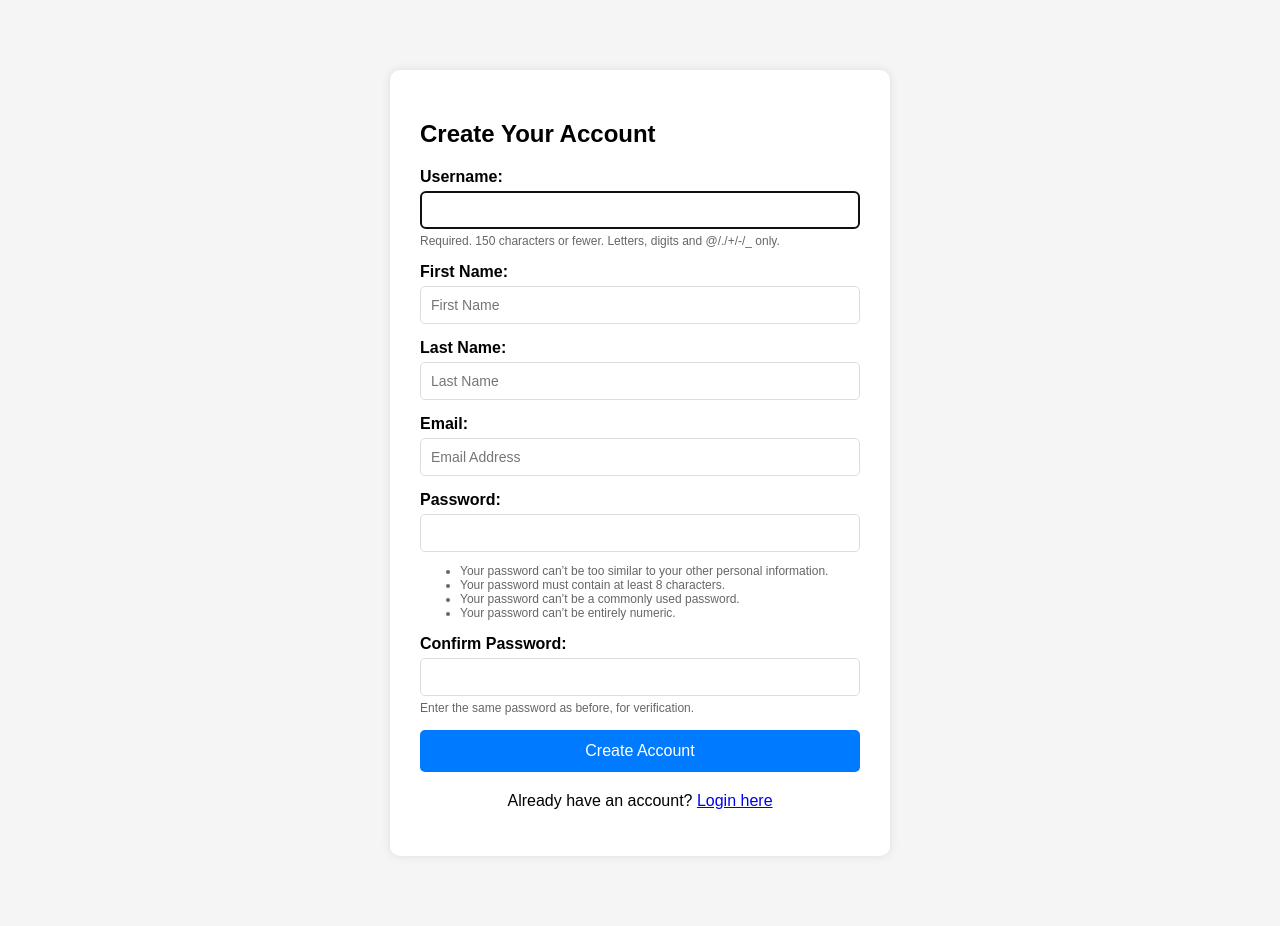
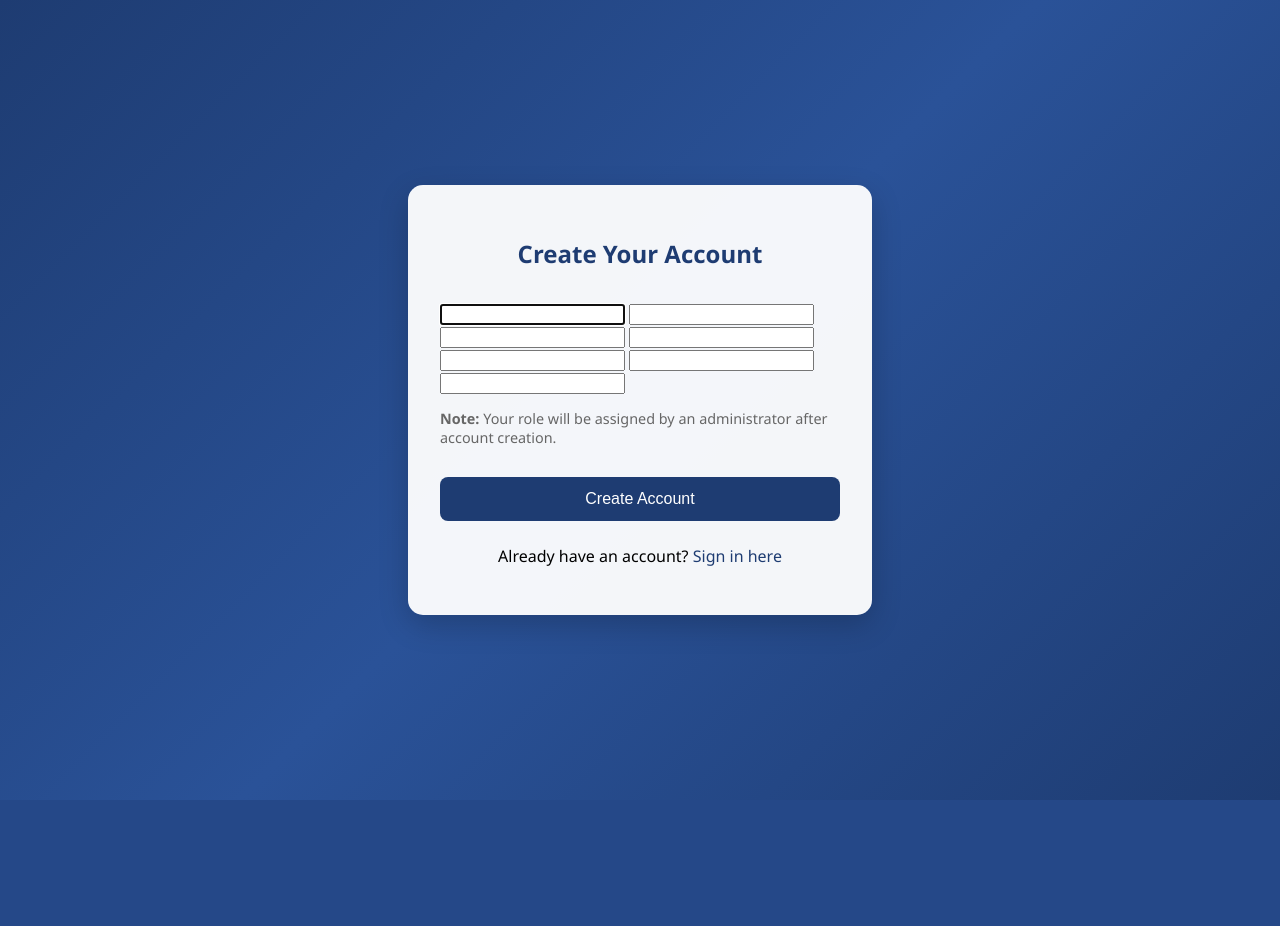
Before and after one commit to MarkyD22/Post-Grad-Project, a Django app: page /accounts/signup/ in a window 1280 px wide. After the commit the page ends 800 px from the top, so only its background shows below. Run offline with Django 5.2, Linux system fonts and the light colour scheme; parts of the project's set-up code (start-up, migrations or seed data) failed here and were passed over.

Commit message:
Add files via upload
Updated User access with the new views for Quality and Maintenance. Created the dashboards

```diff
--- /dev/null
+++ b/S00044234_Maint_Calib_Db/OldCode.txt
@@ -0,0 +1,5 @@
+from django.contrib import admin
+from django.contrib.auth.models import User
+from django.contrib.auth.admin import UserAdmin as BaseUserAdmin
+from django.utils.html import format_html
+from .models import UserProfile
--- a/S00044234_Maint_Calib_Db/myapp/forms.py
+++ b/S00044234_Maint_Calib_Db/myapp/forms.py
@@ -1,49 +1,20 @@
 from django import forms
 from django.contrib.auth.forms import UserCreationForm
 from django.contrib.auth.models import User
-from myapp.models import Item
-
-#My place holder for the Maintenance Calibration landing page
-class ItemForm(forms.ModelForm):
-    class Meta:
-        model = Item
-        fields = ['name', 'description']
+from .models import UserProfile
 
 #Signup Form
-class SignUpForm(UserCreationForm):
-    first_name = forms.CharField(
-        max_length=30,
-        required=True,
-        widget=forms.TextInput(attrs={'class': 'form-control', 'placeholder': 'First Name'})
-    )
-    last_name = forms.CharField(
-        max_length=30,
-        required=True,
-        widget=forms.TextInput(attrs={'class': 'form-control', 'placeholder': 'Last Name'})
-    )
-    email = forms.EmailField(
-        required=True,
-        widget=forms.EmailInput(attrs={'class': 'form-control', 'placeholder': 'Email Address'})
-    )
-    employee_id = forms.CharField(
-        max_length=20,
-        required=False,
-        widget=forms.TextInput(attrs={'class': 'form-control', 'placeholder': 'Employee ID (Optional)'})
-    )
+class CustomUserCreationForm(UserCreationForm):
+    first_name = forms.CharField(max_length=30, required=True)
+    last_name = forms.CharField(max_length=30, required=True)
+    email = forms.EmailField(required=True)
+    employee_id = forms.CharField(max_length=20, required=False)
 
-class Meta:
+    class Meta:
         model = User
         fields = ('username', 'first_name', 'last_name', 'email', 'employee_id', 'password1', 'password2')
-        widgets = {
-            'username': forms.TextInput(attrs={'class': 'form-control', 'placeholder': 'Username'}),
-        }
 
-def __init__(self, *args, **kwargs):
-        super().__init__(*args, **kwargs)
-        self.fields['password1'].widget.attrs.update({'class': 'form-control', 'placeholder': 'Password'})
-        self.fields['password2'].widget.attrs.update({'class': 'form-control', 'placeholder': 'Confirm Password'})
-
-def save(self, commit=True):
+    def save(self, commit=True):
         user = super().save(commit=False)
         user.first_name = self.cleaned_data['first_name']
         user.last_name = self.cleaned_data['last_name']
@@ -51,7 +22,8 @@ def save(self, commit=True):
 
         if commit:
             user.save()
-            # Update the profile that was automatically created
+            # The profile will be automatically created with default role 'maintenance'
+            # due to the signal in models.py
             if hasattr(user, 'profile'):
                 user.profile.employee_id = self.cleaned_data.get('employee_id', '')
                 user.profile.save()
--- a/S00044234_Maint_Calib_Db/myapp/models.py
+++ b/S00044234_Maint_Calib_Db/myapp/models.py
@@ -1,7 +1,7 @@
 from django.db import models
 from django.contrib.auth.models import User
 from django.db.models.signals import post_save
-from django.dispatch import receive
+from django.dispatch import receiver
 
 # Create your models here.
 
--- a/S00044234_Maint_Calib_Db/myapp/templates/myapp/signup.html
+++ b/S00044234_Maint_Calib_Db/myapp/templates/myapp/signup.html
@@ -3,244 +3,132 @@
 <head>
     <meta charset="UTF-8">
     <meta name="viewport" content="width=device-width, initial-scale=1.0">
-    <title>Sign Up</title>
+    <title>Sign Up - Maintenance & Calibration System</title>
     <style>
         body {
-            font-family: Arial, sans-serif;
-            max-width: 500px;
-            margin: 50px auto;
-            padding: 20px;
-            background-color: #f5f5f5;
+            font-family: 'Segoe UI', Tahoma, Geneva, Verdana, sans-serif;
+            background: linear-gradient(135deg, #1e3c72 0%, #2a5298 50%, #1e3c72 100%);
+            min-height: 100vh;
+            display: flex;
+            align-items: center;
+            justify-content: center;
+            margin: 0;
         }
+
         .signup-container {
-            background: white;
-            padding: 30px;
-            border-radius: 10px;
-            box-shadow: 0 0 10px rgba(0,0,0,0.1);
+            background: rgba(255, 255, 255, 0.95);
+            padding: 2rem;
+            border-radius: 15px;
+            box-shadow: 0 10px 30px rgba(0,0,0,0.2);
+            width: 100%;
+            max-width: 400px;
         }
-        .form-group {
-            margin-bottom: 15px;
-        }
-        label {
-            display: block;
-            margin-bottom: 5px;
-            font-weight: bold;
-        }
-        input[type="text"], input[type="email"], input[type="password"] {
+
+        .form-control {
             width: 100%;
-            padding: 10px;
-            border: 1px solid #ddd;
-            border-radius: 5px;
-            font-size: 14px;
+            padding: 0.8rem;
+            margin-bottom: 1rem;
+            border: 2px solid #ddd;
+            border-radius: 8px;
+            font-size: 1rem;
             box-sizing: border-box;
         }
+
+        .form-control:focus {
+            border-color: #1e3c72;
+            outline: none;
+        }
+
         .btn {
-            background-color: #007bff;
+            background: #1e3c72;
             color: white;
-            padding: 12px 30px;
+            padding: 0.8rem 2rem;
             border: none;
+            border-radius: 8px;
+            font-size: 1rem;
+            cursor: pointer;
+            width: 100%;
+            margin-top: 1rem;
+        }
+
+        .btn:hover {
+            background: #2a5298;
+        }
+
+        .title {
+            color: #1e3c72;
+            text-align: center;
+            margin-bottom: 2rem;
+        }
+
+        .help-text {
+            font-size: 0.9rem;
+            color: #666;
+            margin-top: 0.5rem;
+        }
+
+        .messages {
+            margin-bottom: 1rem;
+        }
+
+        .alert {
+            padding: 0.8rem;
             border-radius: 5px;
-            cursor: pointer;
-            font-size: 16px;
-            width: 100%;
+            margin-bottom: 1rem;
         }
-        .btn:hover {
-            background-color: #0056b3;
+
+        .alert-success {
+            background: #d4edda;
+            border: 1px solid #c3e6cb;
+            color: #155724;
         }
-        .messages {
-            margin-bottom: 20px;
+
+        .text-center {
+            text-align: center;
         }
-        .alert {
-            padding: 10px;
-            border-radius: 5px;
-            margin-bottom: 10px;
+
+        .link {
+            color: #1e3c72;
+            text-decoration: none;
         }
-        .alert-success {
-            background-color: #d4edda;
-            color: #155724;
-            border: 1px solid #c3e6cb;
-        }
-        .alert-error {
-            background-color: #f8d7da;
-            color: #721c24;
-            border: 1px solid #f5c6cb;
-        }
-        .help-text {
-            font-size: 12px;
-            color: #666;
-            margin-top: 5px;
-        }
-        .error-message, .errorlist {
-            color: #dc3545;
-            font-size: 14px;
-            margin-top: 5px;
-            list-style: none;
-            padding: 0;
-        }
-        .login-link {
-            text-align: center;
-            margin-top: 20px;
+
+        .link:hover {
+            text-decoration: underline;
         }
     </style>
-    <script>
-        function validateForm() {
-            // Clear previous error messages
-            document.querySelectorAll('.error-message').forEach(el => el.textContent = '');
-
-            let isValid = true;
-
-            // Get form fields
-            const username = document.getElementById('id_username').value.trim();
-            const email = document.getElementById('id_email').value.trim();
-            const password1 = document.getElementById('id_password1').value;
-            const password2 = document.getElementById('id_password2').value;
-
-            // Username validation
-            if (username.length < 3) {
-                document.getElementById('username-error').textContent = 'Username must be at least 3 characters long.';
-                isValid = false;
-            }
-
-            // Email validation
-            const emailRegex = /^[^\s@]+@[^\s@]+\.[^\s@]+$/;
-            if (!emailRegex.test(email)) {
-                document.getElementById('email-error').textContent = 'Please enter a valid email address.';
-                isValid = false;
-            }
-
-            // Password validation
-            if (password1.length < 8) {
-                document.getElementById('password1-error').textContent = 'Password must be at least 8 characters long.';
-                isValid = false;
-            }
-
-            // Password confirmation
-            if (password1 !== password2) {
-                document.getElementById('password2-error').textContent = 'Passwords do not match.';
-                isValid = false;
-            }
-
-            return isValid;
-        }
-    </script>
 </head>
 <body>
     <div class="signup-container">
-        <h2>Create Your Account</h2>
+        <h2 class="title">Create Your Account</h2>
 
-        <!-- Display Django messages -->
         {% if messages %}
             <div class="messages">
                 {% for message in messages %}
-                    <div class="alert alert-{{ message.tags }}">
-                        {{ message }}
-                    </div>
+                    <div class="alert alert-{{ message.tags }}">{{ message }}</div>
                 {% endfor %}
             </div>
         {% endif %}
 
-        <!-- Django Form with method="post" -->
-        <form id="signupForm" method="post" onsubmit="return validateForm()">
+        <form method="post">
             {% csrf_token %}
 
-            <!-- Username -->
-            <div class="form-group">
-                <label for="{{ form.username.id_for_label }}">Username:</label>
-                {{ form.username }}
-                <div class="error-message" id="username-error"></div>
-                {% if form.username.help_text %}
-                    <div class="help-text">{{ form.username.help_text }}</div>
-                {% endif %}
-                {% if form.username.errors %}
-                    <ul class="errorlist">
-                        {% for error in form.username.errors %}
-                            <li>{{ error }}</li>
-                        {% endfor %}
-                    </ul>
-                {% endif %}
-            </div>
+            {{ form.username }}
+            {{ form.first_name }}
+            {{ form.last_name }}
+            {{ form.email }}
+            {{ form.employee_id }}
+            {{ form.password1 }}
+            {{ form.password2 }}
 
-            <!-- First Name -->
-            <div class="form-group">
-                <label for="{{ form.first_name.id_for_label }}">First Name:</label>
-                {{ form.first_name }}
-                <div class="error-message" id="firstname-error"></div>
-                {% if form.first_name.errors %}
-                    <ul class="errorlist">
-                        {% for error in form.first_name.errors %}
-                            <li>{{ error }}</li>
-                        {% endfor %}
-                    </ul>
-                {% endif %}
-            </div>
-
-            <!-- Last Name -->
-            <div class="form-group">
-                <label for="{{ form.last_name.id_for_label }}">Last Name:</label>
-                {{ form.last_name }}
-                <div class="error-message" id="lastname-error"></div>
-                {% if form.last_name.errors %}
-                    <ul class="errorlist">
-                        {% for error in form.last_name.errors %}
-                            <li>{{ error }}</li>
-                        {% endfor %}
-                    </ul>
-                {% endif %}
-            </div>
-
-            <!-- Email -->
-            <div class="form-group">
-                <label for="{{ form.email.id_for_label }}">Email:</label>
-                {{ form.email }}
-                <div class="error-message" id="email-error"></div>
-                {% if form.email.errors %}
-                    <ul class="errorlist">
-                        {% for error in form.email.errors %}
-                            <li>{{ error }}</li>
-                        {% endfor %}
-                    </ul>
-                {% endif %}
-            </div>
-
-            <!-- Password -->
-            <div class="form-group">
-                <label for="{{ form.password1.id_for_label }}">Password:</label>
-                {{ form.password1 }}
-                <div class="error-message" id="password1-error"></div>
-                {% if form.password1.help_text %}
-                    <div class="help-text">{{ form.password1.help_text }}</div>
-                {% endif %}
-                {% if form.password1.errors %}
-                    <ul class="errorlist">
-                        {% for error in form.password1.errors %}
-                            <li>{{ error }}</li>
-                        {% endfor %}
-                    </ul>
-                {% endif %}
-            </div>
-
-            <!-- Confirm Password -->
-            <div class="form-group">
-                <label for="{{ form.password2.id_for_label }}">Confirm Password:</label>
-                {{ form.password2 }}
-                <div class="error-message" id="password2-error"></div>
-                {% if form.password2.help_text %}
-                    <div class="help-text">{{ form.password2.help_text }}</div>
-                {% endif %}
-                {% if form.password2.errors %}
-                    <ul class="errorlist">
-                        {% for error in form.password2.errors %}
-                            <li>{{ error }}</li>
-                        {% endfor %}
-                    </ul>
-                {% endif %}
+            <div class="help-text">
+                <p><strong>Note:</strong> Your role will be assigned by an administrator after account creation.</p>
             </div>
 
             <button type="submit" class="btn">Create Account</button>
         </form>
 
-        <div class="login-link">
-            <p>Already have an account? <a href="/admin/login/">Login here</a></p>
+        <div class="text-center" style="margin-top: 1.5rem;">
+            <p>Already have an account? <a href="{% url 'login' %}" class="link">Sign in here</a></p>
         </div>
     </div>
 </body>
--- a/S00044234_Maint_Calib_Db/myapp/urls.py
+++ b/S00044234_Maint_Calib_Db/myapp/urls.py
@@ -3,11 +3,13 @@ from . import views
 
 urlpatterns = [
     path('', views.home, name='home'),
-    #path('', views.item_list, name='item_list'),
-    path('add/', views.add_item, name='add_item'),
     path('accounts/signup/', views.signup, name='signup'),
     path('accounts/login/', views.login_view, name='login'),
     path('logout/', views.logout_view, name='logout'),
+    path('dashboard/', views.dashboard, name='dashboard'),
+    path('admin-dashboard/', views.admin_dashboard, name='admin_dashboard'),
+    path('maintenance-dashboard/', views.maintenance_dashboard, name='maintenance_dashboard'),
+    path('quality-dashboard/', views.quality_dashboard, name='quality_dashboard'),
     path('test/', views.test, name='test')
 
 ]
--- a/S00044234_Maint_Calib_Db/myapp/views.py
+++ b/S00044234_Maint_Calib_Db/myapp/views.py
@@ -1,10 +1,10 @@
 from django.shortcuts import render, redirect
+from django.contrib.auth import login, authenticate
+from django.contrib import messages
 from django.contrib.auth.decorators import login_required
-from django.contrib.auth import login, authenticate, logout
-from django.contrib.auth.forms import AuthenticationForm
-from django.contrib import messages
-from .models import Item
-from .forms import ItemForm, SignUpForm
+from django.http import HttpResponseForbidden
+from .models import UserProfile
+from .forms import CustomUserCreationForm  # Only import forms that exist
 import logging
 
 #Add logging
@@ -12,20 +12,70 @@ logger=logging.getLogger(__name__)
 
 #Apply the decorator to the following views
 @login_required
+def dashboard(request):
+    """Main dashboard that redirects based on user role"""
+    try:
+        user_role = request.user.profile.role
 
-def item_list(request):
-    items = Item.objects.all()
-    return render(request, 'myapp/item_list.html', {'items': items})
+        if user_role == 'administrator':
+            return redirect('admin_dashboard')
+        elif user_role == 'maintenance':
+            return redirect('maintenance_dashboard')
+        elif user_role == 'quality':
+            return redirect('quality_dashboard')
+        else:
+            messages.warning(request, "Your role hasn't been assigned yet. Please contact an administrator.")
+            return render(request, 'myapp/pending_role.html')
+    except UserProfile.DoesNotExist:
+        messages.error(request, "Profile not found. Please contact administrator.")
+        return redirect('home')
 
-def add_item(request):
-    if request.method == 'POST':
-        form = ItemForm(request.POST)
-        if form.is_valid():
-            form.save()
-            return redirect('item_list')
-    else:
-        form = ItemForm()
-    return render(request, 'myapp/add_item.html', {'form': form})
+def role_required(allowed_roles):
+    """Decorator to check if user has required role"""
+    def decorator(view_func):
+        def wrapper(request, *args, **kwargs):
+            if not request.user.is_authenticated:
+                return redirect('login')
+
+            try:
+                user_role = request.user.profile.role
+                if user_role in allowed_roles:
+                    return view_func(request, *args, **kwargs)
+                else:
+                    return HttpResponseForbidden("You don't have permission to access this page.")
+            except UserProfile.DoesNotExist:
+                return HttpResponseForbidden("Profile not found.")
+        return wrapper
+    return decorator
+#Admin Dashboard
+@login_required
+@role_required(['administrator'])
+def admin_dashboard(request):
+    context = {
+        'user_role': 'Administrator',
+        'page_title': 'Administrator Dashboard',
+    }
+    return render(request, 'myapp/admin_dashboard.html', context)
+
+#Maintenance Dashboard
+@login_required
+@role_required(['maintenance'])
+def maintenance_dashboard(request):
+    context = {
+        'user_role': 'Maintenance/Calibration User',
+        'page_title': 'Maintenance Dashboard',
+    }
+    return render(request, 'myapp/maintenance_dashboard.html', context)
+
+#Quality Dashboard
+@login_required
+@role_required(['quality'])
+def quality_dashboard(request):
+    context = {
+        'user_role': 'Quality Engineer',
+        'page_title': 'Quality Dashboard',
+    }
+    return render(request, 'myapp/quality_dashboard.html', context)
 
 #Home page view
 def home(request):
@@ -36,14 +86,10 @@ def test(request):
     return render(request, 'myapp/test.html')
 
 #Signup View
-from django.shortcuts import render, redirect
-from django.contrib.auth import login, authenticate
-from django.contrib import messages
-from .forms import SignUpForm
 
 def signup(request):
     if request.method == 'POST':
-        form = SignUpForm(request.POST)
+        form = CustomUserCreationForm(request.POST)
 
         print("Form is valid:", form.is_valid())
 
@@ -51,20 +97,13 @@ def signup(request):
             print("Cleaned data:", form.cleaned_data)
 
             try:
-                # Save the user but don't commit yet
-                user = form.save(commit=False)
+                # Let the form handle saving (it will create profile automatically)
+                user = form.save()
 
-                # Manually set the additional fields
-                user.email = form.cleaned_data['email']
-                user.first_name = form.cleaned_data['first_name']
-                user.last_name = form.cleaned_data['last_name']
-
-                # Now save to database
-                user.save()
-
-                print(f"Manually saved - Email: '{user.email}'")
-                print(f"Manually saved - First name: '{user.first_name}'")
-                print(f"Manually saved - Last name: '{user.last_name}'")
+                print(f"User created - Email: '{user.email}'")
+                print(f"User created - First name: '{user.first_name}'")
+                print(f"User created - Last name: '{user.last_name}'")
+                print(f"Profile role: '{user.profile.role}'")  # Will show default role
 
                 # Get the username and password for authentication
                 username = form.cleaned_data.get('username')
@@ -74,8 +113,8 @@ def signup(request):
                 authenticated_user = authenticate(username=username, password=raw_password)
                 if authenticated_user is not None:
                     login(request, authenticated_user)
-                    messages.success(request, f'Account created successfully for {username}!')
-                    return redirect('home')
+                    messages.success(request, f'Account created successfully for {username}! Your role will be assigned by an administrator.')
+                    return redirect('dashboard')  # Changed from 'home' to 'dashboard'
                 else:
                     messages.error(request, 'Account created but there was an error logging you in.')
 
@@ -87,7 +126,7 @@ def signup(request):
             print("Form errors:", form.errors)
             messages.error(request, 'Please correct the errors below.')
     else:
-        form = SignUpForm()
+        form = CustomUserCreationForm()  # Changed from SignUpForm to CustomUserCreationForm
 
     return render(request, 'myapp/signup.html', {'form': form})
 
```
Also changed, not shown: S00044234_Maint_Calib_Db/myapp/admin.py (+64 -9 lines), S00044234_Maint_Calib_Db/myapp/templates/myapp/pending_role.html (added, +26 -0 lines), S00044234_Maint_Calib_Db/db.sqlite3, S00044234_Maint_Calib_Db/myapp/migrations/0002_userprofile_delete_item.py (added).
